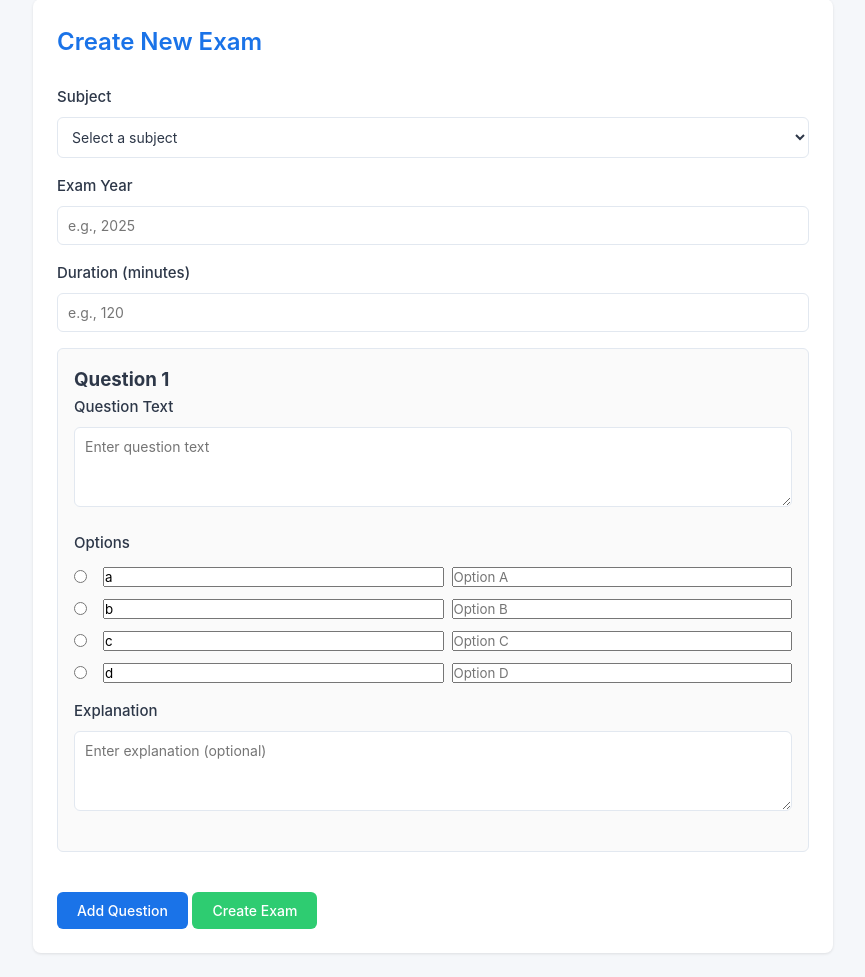
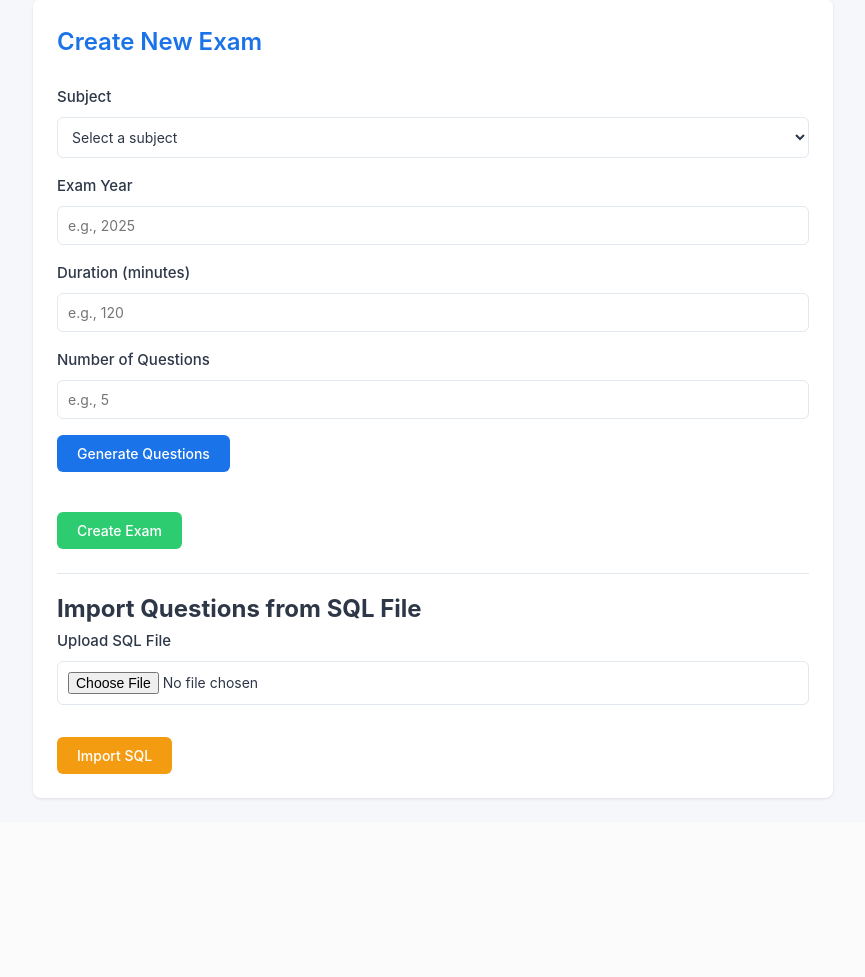
Before and after one commit to BirukAfework/OflineExamPractice, a PHP site: page /create_exam.php in a window 1280 px wide. Shown: the part 25-1002 px from the top of the page, without its empty margins (207-1072 px from the left). After the commit the page ends 825 px from the top, so only its background shows below. Run offline with PHP 8.4, Linux system fonts and the light colour scheme; data that the repository does not hold is empty.

Commit message:
Update create_exam.php

```diff
--- a/PHP/create_exam.php
+++ b/PHP/create_exam.php
@@ -14,8 +14,8 @@ function getSubjects() {
 
 $subjects = getSubjects();
 
-// Handle form submission
-if ($_SERVER['REQUEST_METHOD'] === 'POST') {
+// Handle form submission (manual entry)
+if ($_SERVER['REQUEST_METHOD'] === 'POST' && isset($_POST['submit_exam'])) {
     try {
         $pdo->beginTransaction();
 
@@ -28,14 +28,24 @@ if ($_SERVER['REQUEST_METHOD'] === 'POST') {
         $stmt->execute([$year, $subject_id, $duration_minutes]);
         $exam_year_id = $pdo->lastInsertId();
 
-        // Insert questions and options
+        // Handle questions
         foreach ($_POST['questions'] as $index => $question_data) {
             $question_text = $question_data['text'];
             $correct_answer = $question_data['correct_answer'];
             $explanation = $question_data['explanation'];
 
-            $stmt = $pdo->prepare("INSERT INTO questions (exam_year_id, question_text, correct_answer, explanation) VALUES (?, ?, ?, ?)");
-            $stmt->execute([$exam_year_id, $question_text, $correct_answer, $explanation]);
+            // Handle image upload (optional)
+            $image_path = null;
+            if (isset($_FILES['questions']['name'][$index]['image']) && $_FILES['questions']['error'][$index]['image'] === UPLOAD_ERR_OK) {
+                $upload_dir = 'uploads/';
+                if (!is_dir($upload_dir)) mkdir($upload_dir, 0777, true);
+                $image_name = uniqid() . '_' . basename($_FILES['questions']['name'][$index]['image']);
+                $image_path = $upload_dir . $image_name;
+                move_uploaded_file($_FILES['questions']['tmp_name'][$index]['image'], $image_path);
+            }
+
+            $stmt = $pdo->prepare("INSERT INTO questions (exam_year_id, question_text, correct_answer, explanation, image_path) VALUES (?, ?, ?, ?, ?)");
+            $stmt->execute([$exam_year_id, $question_text, $correct_answer, $explanation, $image_path]);
             $question_id = $pdo->lastInsertId();
 
             foreach ($question_data['options'] as $option) {
@@ -54,6 +64,25 @@ if ($_SERVER['REQUEST_METHOD'] === 'POST') {
         $error_message = "Error creating exam: " . $e->getMessage();
     }
 }
+
+// Handle SQL file upload
+if ($_SERVER['REQUEST_METHOD'] === 'POST' && isset($_FILES['sql_file'])) {
+    try {
+        $sql_file = $_FILES['sql_file']['tmp_name'];
+        if ($_FILES['sql_file']['error'] === UPLOAD_ERR_OK && is_uploaded_file($sql_file)) {
+            $sql_content = file_get_contents($sql_file);
+            $pdo->exec($sql_content);
+            $success_message = "Questions imported successfully from SQL file!";
+        } else {
+            $error_message = "Error uploading SQL file.";
+        }
+    } catch (Exception $e) {
+        $error_message = "Error importing SQL: " . $e->getMessage();
+    }
+}
+
+// Update schema to include image_path if not already present
+$pdo->exec("ALTER TABLE questions ADD COLUMN IF NOT EXISTS image_path VARCHAR(255) NULL");
 ?>
 
 <!DOCTYPE html>
@@ -69,21 +98,23 @@ if ($_SERVER['REQUEST_METHOD'] === 'POST') {
         h1 { font-size: 24px; font-weight: 600; color: #1a73e8; margin-bottom: 24px; }
         .form-group { margin-bottom: 16px; }
         label { display: block; font-size: 15px; font-weight: 500; color: #2d3748; margin-bottom: 8px; }
-        select, input[type="number"], textarea { width: 100%; padding: 10px; border: 1px solid #e2e8f0; border-radius: 6px; font-size: 14px; color: #2d3748; background: #ffffff; }
+        select, input[type="number"], input[type="file"], textarea { width: 100%; padding: 10px; border: 1px solid #e2e8f0; border-radius: 6px; font-size: 14px; color: #2d3748; background: #ffffff; }
         select:focus, input:focus, textarea:focus { outline: none; border-color: #1a73e8; background: #f1f5f9; }
         textarea { resize: vertical; min-height: 80px; }
         .question-block { border: 1px solid #e2e8f0; padding: 16px; border-radius: 6px; background: #fafafa; margin-bottom: 16px; }
         .option-group { margin-top: 12px; display: flex; gap: 8px; align-items: center; }
         .option-group input[type="text"] { flex: 1; }
-        .option-group input[type="radio"] { margin-right: 8px; }
         button { padding: 10px 20px; border: none; border-radius: 6px; font-size: 14px; font-weight: 500; cursor: pointer; transition: background-color 0.2s ease; }
-        #add-question { background: #1a73e8; color: #ffffff; margin-top: 16px; }
-        #add-question:hover { background: #1557b0; }
+        #generate-questions { background: #1a73e8; color: #ffffff; margin-top: 16px; }
+        #generate-questions:hover { background: #1557b0; }
         #submit-exam { background: #2ecc71; color: #ffffff; margin-top: 24px; }
         #submit-exam:hover { background: #27ae60; }
+        #submit-sql { background: #f39c12; color: #ffffff; margin-top: 16px; }
+        #submit-sql:hover { background: #e67e22; }
         .message { padding: 12px; border-radius: 6px; margin-bottom: 16px; }
         .success { background: #d4edda; color: #155724; }
         .error { background: #f8d7da; color: #721c24; }
+        .sql-upload { margin-top: 24px; border-top: 1px solid #e2e8f0; padding-top: 16px; }
     </style>
 </head>
 <body>
@@ -96,7 +127,7 @@ if ($_SERVER['REQUEST_METHOD'] === 'POST') {
             <div class="message error"><?php echo htmlspecialchars($error_message); ?></div>
         <?php endif; ?>
 
-        <form method="POST" id="exam-form">
+        <form method="POST" enctype="multipart/form-data" id="exam-form">
             <div class="form-group">
                 <label for="subject_id">Subject</label>
                 <select name="subject_id" id="subject_id" required>
@@ -117,64 +148,93 @@ if ($_SERVER['REQUEST_METHOD'] === 'POST') {
                 <input type="number" name="duration_minutes" id="duration_minutes" min="1" required placeholder="e.g., 120">
             </div>
 
-            <div id="questions-container">
-                <!-- Questions will be added here dynamically -->
+            <div class="form-group">
+                <label for="num_questions">Number of Questions</label>
+                <input type="number" id="num_questions" min="1" required placeholder="e.g., 5">
+                <button type="button" id="generate-questions">Generate Questions</button>
             </div>
 
-            <button type="button" id="add-question">Add Question</button>
-            <button type="submit" id="submit-exam">Create Exam</button>
+            <div id="questions-container"></div>
+
+            <button type="submit" name="submit_exam" id="submit-exam">Create Exam</button>
         </form>
+
+        <div class="sql-upload">
+            <h2>Import Questions from SQL File</h2>
+            <form method="POST" enctype="multipart/form-data">
+                <div class="form-group">
+                    <label for="sql_file">Upload SQL File</label>
+                    <input type="file" name="sql_file" id="sql_file" accept=".sql" required>
+                </div>
+                <button type="submit" id="submit-sql">Import SQL</button>
+            </form>
+        </div>
     </div>
 
     <script>
         const questionsContainer = document.getElementById('questions-container');
-        let questionCount = 0;
 
-        function addQuestion() {
-            questionCount++;
+        function addQuestion(index) {
             const questionBlock = document.createElement('div');
             questionBlock.className = 'question-block';
             questionBlock.innerHTML = `
-                <h3>Question ${questionCount}</h3>
+                <h3>Question ${index + 1}</h3>
                 <div class="form-group">
                     <label>Question Text</label>
-                    <textarea name="questions[${questionCount - 1}][text]" required placeholder="Enter question text"></textarea>
+                    <textarea name="questions[${index}][text]" required placeholder="Enter question text"></textarea>
+                </div>
+                <div class="form-group">
+                    <label>Image (Optional)</label>
+                    <input type="file" name="questions[${index}][image]" accept="image/*">
                 </div>
                 <div class="form-group">
                     <label>Options</label>
                     <div class="option-group">
-                        <input type="radio" name="questions[${questionCount - 1}][correct_answer]" value="a" required>
-                        <input type="text" name="questions[${questionCount - 1}][options][0][value]" value="a" readonly style="width: 40px;">
-                        <input type="text" name="questions[${questionCount - 1}][options][0][text]" required placeholder="Option A">
+                        <input type="text" name="questions[${index}][options][0][value]" value="a" readonly style="width: 40px;">
+                        <input type="text" name="questions[${index}][options][0][text]" required placeholder="Option A">
                     </div>
                     <div class="option-group">
-                        <input type="radio" name="questions[${questionCount - 1}][correct_answer]" value="b">
-                        <input type="text" name="questions[${questionCount - 1}][options][1][value]" value="b" readonly style="width: 40px;">
-                        <input type="text" name="questions[${questionCount - 1}][options][1][text]" required placeholder="Option B">
+                        <input type="text" name="questions[${index}][options][1][value]" value="b" readonly style="width: 40px;">
+                        <input type="text" name="questions[${index}][options][1][text]" required placeholder="Option B">
                     </div>
                     <div class="option-group">
-                        <input type="radio" name="questions[${questionCount - 1}][correct_answer]" value="c">
-                        <input type="text" name="questions[${questionCount - 1}][options][2][value]" value="c" readonly style="width: 40px;">
-                        <input type="text" name="questions[${questionCount - 1}][options][2][text]" required placeholder="Option C">
+                        <input type="text" name="questions[${index}][options][2][value]" value="c" readonly style="width: 40px;">
+                        <input type="text" name="questions[${index}][options][2][text]" required placeholder="Option C">
                     </div>
                     <div class="option-group">
-                        <input type="radio" name="questions[${questionCount - 1}][correct_answer]" value="d">
-                        <input type="text" name="questions[${questionCount - 1}][options][3][value]" value="d" readonly style="width: 40px;">
-                        <input type="text" name="questions[${questionCount - 1}][options][3][text]" required placeholder="Option D">
+                        <input type="text" name="questions[${index}][options][3][value]" value="d" readonly style="width: 40px;">
+                        <input type="text" name="questions[${index}][options][3][text]" required placeholder="Option D">
                     </div>
                 </div>
                 <div class="form-group">
+                    <label>Correct Answer</label>
+                    <select name="questions[${index}][correct_answer]" required>
+                        <option value="">Select correct answer</option>
+                        <option value="a">A</option>
+                        <option value="b">B</option>
+                        <option value="c">C</option>
+                        <option value="d">D</option>
+                    </select>
+                </div>
+                <div class="form-group">
                     <label>Explanation</label>
-                    <textarea name="questions[${questionCount - 1}][explanation]" placeholder="Enter explanation (optional)"></textarea>
+                    <textarea name="questions[${index}][explanation]" placeholder="Enter explanation (optional)"></textarea>
                 </div>
             `;
             questionsContainer.appendChild(questionBlock);
         }
 
-        document.getElementById('add-question').addEventListener('click', addQuestion);
-
-        // Add one question by default
-        addQuestion();
+        document.getElementById('generate-questions').addEventListener('click', () => {
+            const numQuestions = parseInt(document.getElementById('num_questions').value);
+            if (isNaN(numQuestions) || numQuestions < 1) {
+                alert("Please enter a valid number of questions.");
+                return;
+            }
+            questionsContainer.innerHTML = ''; // Clear existing questions
+            for (let i = 0; i < numQuestions; i++) {
+                addQuestion(i);
+            }
+        });
     </script>
 </body>
 </html>
```
